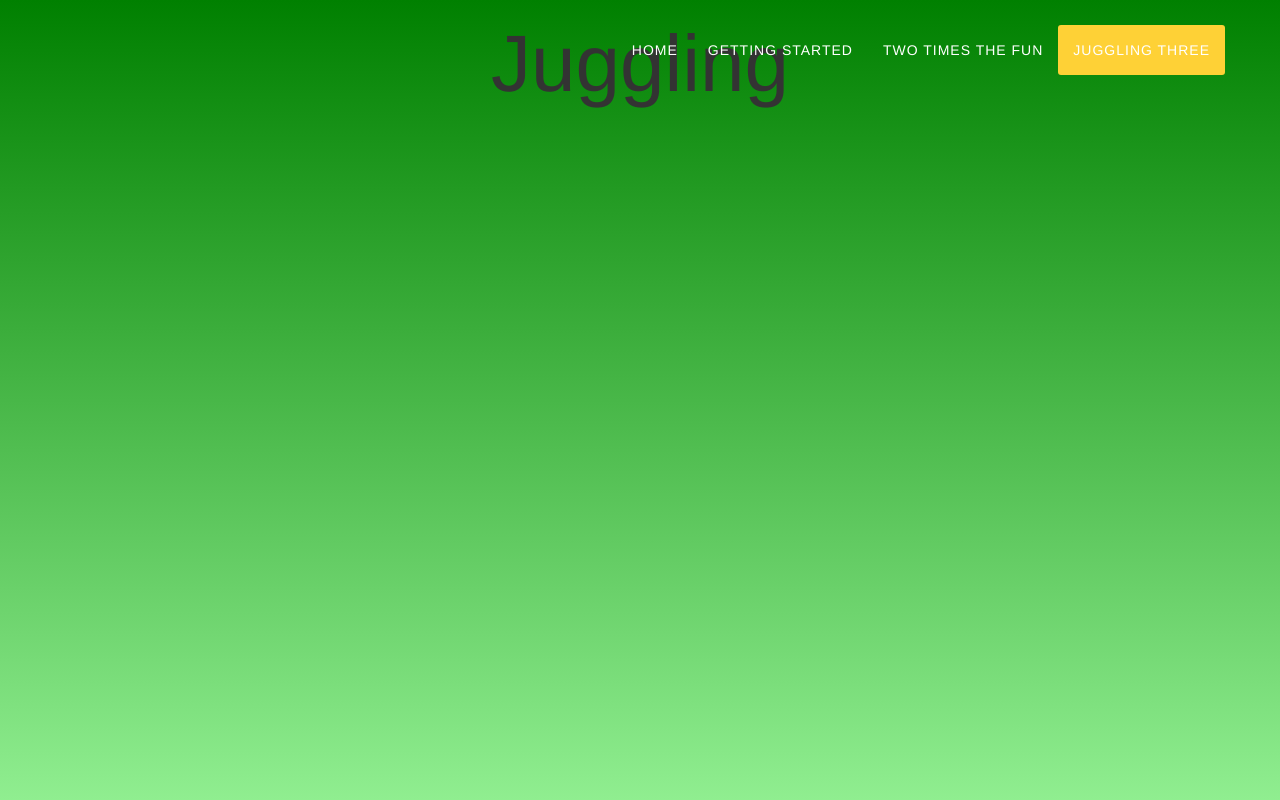
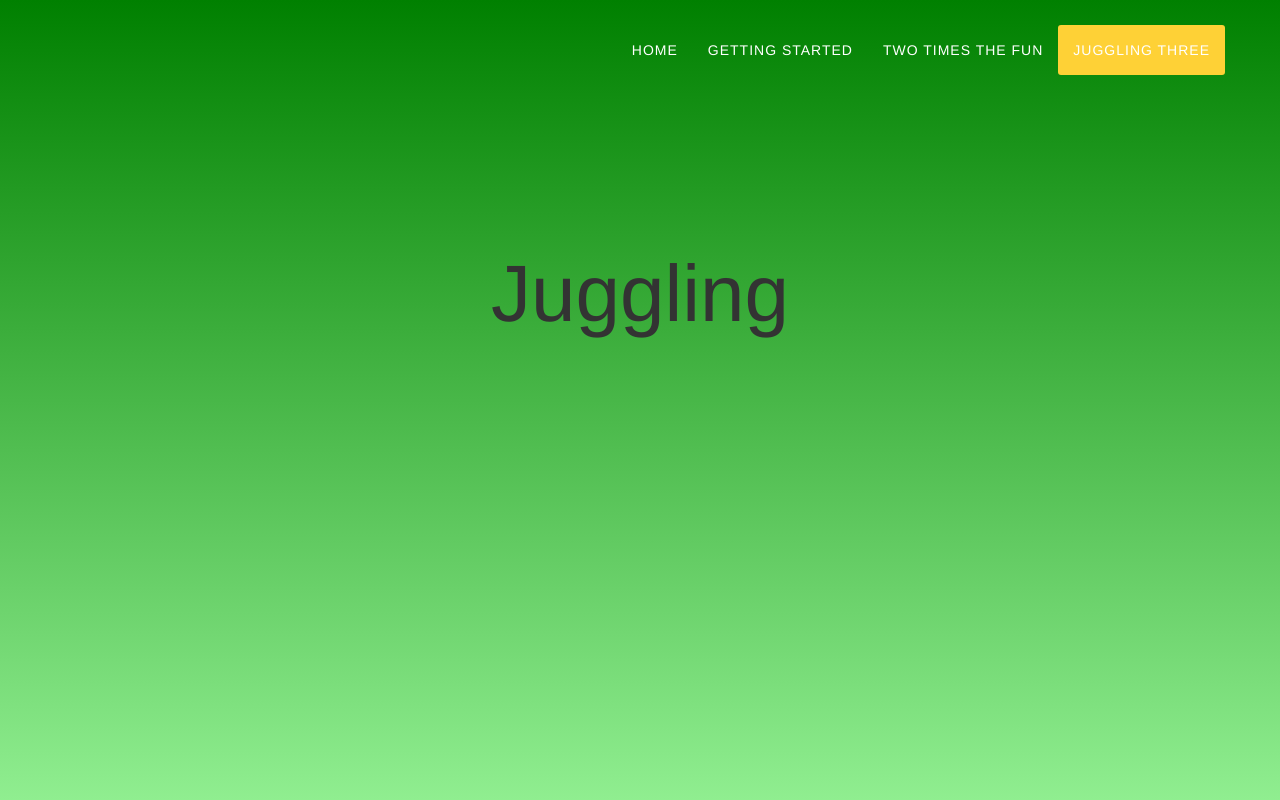
Before and after one commit to geoffreyl4412/how-to-juggle, a plain HTML site: page index.html in a window 1280 px wide. Shown: the top 800 px of the page. Drawn offline with nearby package versions, Linux system fonts and the light colour scheme.

Commit message:
edit h1 and h2 text

```diff
--- a/index.html
+++ b/index.html
@@ -56,13 +56,22 @@
             height: 100%;
         }
 
-        .juggling, .parabola, .juggle {
+        .juggling, .parabola, .juggle, h2{
             text-align: center;
         }
 
         #home, #started, #two, #three{
             padding: 60px;
         }
+
+        h1{
+            font-size: 20px;
+        }
+
+        h2{
+            font-size: 40px;
+        }
+
         #landing {
             display: table;
             width: 100%;
@@ -70,6 +79,7 @@
             background: linear-gradient(green, lightgreen) no-repeat center;
             background-size: cover;
             text-align: center;
+            padding: 230px;
         }
 
         .parabola {
@@ -161,11 +171,9 @@
             .navbar-custom.affix .navbar-brand {
                 font-size: 1.5em;
             }
-        }
 
-        @media(min-width:768px) {
             h2 {
-                font-size: 60px;
+                font-size: 0px;
             }
             h1 {
                 font-size: 30px;
```
